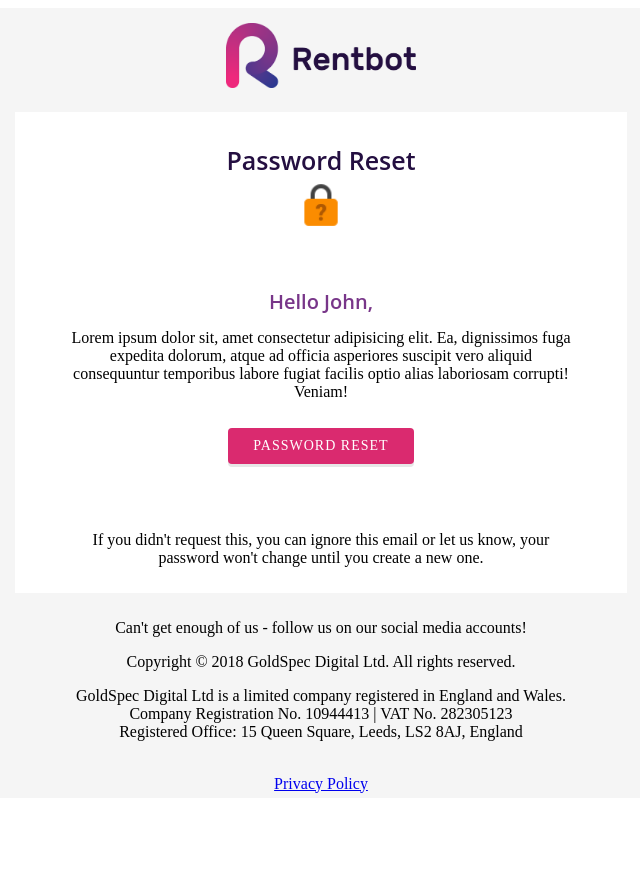
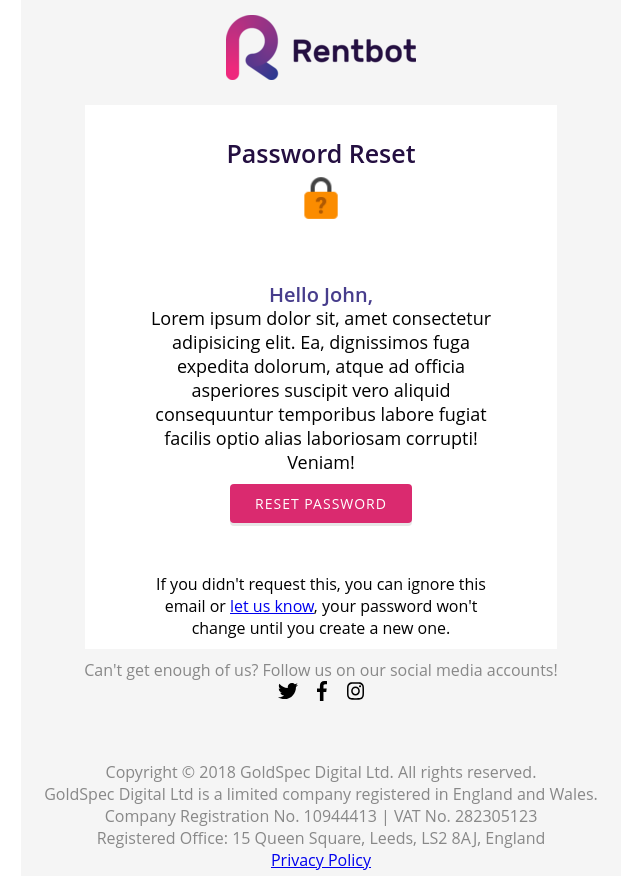
Before and after one commit to naomi-sharif/rentbot-email, a plain HTML site: page index.html in a window 1280 px wide. Shown: the whole page, without its empty margins (319-959 px from the left). Before the commit the page ends 806 px from the top, so only its background shows below. Drawn offline with Linux system fonts and the light colour scheme; files whose address does not match are found by name.

Commit message:
file path changed

```diff
--- a/index.html
+++ b/index.html
@@ -2,11 +2,19 @@
 <html xmlns="http://www.w3.org/1999/xhtml">
     <head>
         <meta http-equiv="Content-Type" content="text/html; charset=utf-8" />
+        <meta http-equiv="X-UA-Compatible" content="IE=edge" />
+        <!--<![endif]-->
+        <meta name="viewport" content="width=device-width, initial-scale=1.0">
         <title>Email template</title>
+        <!--[if (gte mso 9)|(IE)]>
+        <style type="text/css">
+            table {border-collapse: collapse;}
+        </style>
+        <![endif]-->
         <style type="text/css">
 
             /*////// RESET STYLES //////*/
-            body, #body-table, #body-cell,{Height: 100% !important; margin: 0; padding: 0; width: 100% !important;}
+            body, #body-table, #body-cell{height: 100% !important; margin: 0; padding: 0; width: 100% !important;}
             table{border-collapse:collapse;}
             img, a img{border: 0; outline: none; text-decoration: none;}
             h1, h2, h3, h4, h5, h6{padding: 0; margin: 0;}
@@ -22,52 +30,81 @@
             /*////// GENERAL STYLES //////*/
             h1, h2, h3{font-family: "Open Sans", Helvetica, Arial, sans-serif;}
             h1{color: rgb(36,15,65); font-size: 25px; font-weight: 600; line-height: 1.5; text-align: center;}
-            h2{color: rgb(120, 54, 137); font-size: 20px; font-weight: 600; line-height: 115%; text-align: center;}
+            h2{color: rgb(71, 61, 140); font-size: 20px; font-weight: 600; line-height: 115%; text-align: center;}
 
             /*////// SECTION SPECIFIC STYLES //////*/
-            .email-container{width: 70%; background-color: rgb(245, 245, 245);}
-            .email-content{width: 70%; background-color: rgb(255, 255, 255);}
-            .title-section{padding-top: 30px;}
-            .header-section{padding: 15px;}
-            .email-text{padding: 55px 55px 10px 55px;}
-            .email-sign-off{padding: 0px 55px 10px 55px;}
+            .email-container{width: 100%; height:"100%"; background-color: rgb(245, 245, 245); font-family: "Open Sans", Helvetica, Arial, sans-serif;}
+            .email-content{width: 80%; background-color: rgb(255, 255, 255); font-family: "Open Sans", Helvetica, Arial, sans-serif;}
+            .title-section{padding-top: 30px; font-family: "Open Sans", Helvetica, Arial, sans-serif;}
+            .header-section{padding: 15px; font-family: "Open Sans", Helvetica, Arial, sans-serif;}
+            .email-text{padding: 55px 55px 10px 55px; font-family: "Open Sans", Helvetica, Arial, sans-serif; font-size: 18px;}
+            .email-sign-off{padding: 0px 55px 10px 55px; font-family: "Open Sans", Helvetica, Arial, sans-serif;}
+            .footer-social-media{font-family: "Open Sans", Helvetica, Arial, sans-serif;}
+            .facebook{padding: 0px 0px 0px 15px;}
+            .instagram{padding: 0px 0px 0px 15px;}
+            .social-media{color: rgb(136, 136, 136);}
+            .copyright{color: rgb(136, 136, 136);}
+            .footer-social-media{padding-bottom: 50px;}
+            .webkit {max-width: 600px; margin: 0 auto;}
 
             /*////// BUTTON STYLES //////*/
             .button a{background-color: #DA2A6F; border-color: #DA216F; border-radius: 4px; text-align: center; padding: 10px 25px 10px 25px; box-shadow: 0 3px 0 rgb(231, 231, 231);}
-            .button a{text-decoration: none; text-transform: uppercase; color: #fff; font-size: 14px; letter-spacing: 1px; display: block;}
+            .button a{text-decoration: none; text-transform: uppercase; color: #ffffff; font-size: 14px; letter-spacing: 1px; display: block;}
             .button-container{padding: 0px 0px 50px 0px;}
 
+            /*////// MEDIA QUERIES //////*/
 
+            @media screen and (max-width: 600px) {
+                .email-content {
+                    min-width: 100%;
+                }
 
+                .email-text {
+                    padding: 55px 10px 10px 10px;
+                }
+
+                .email-sign-off {
+                    padding: 0px 10px 10px 10px;
+                }
+
+                .social-media {
+                    padding: 0px 10px 0px 10px;
+                }
+
+                .copyright {
+                    padding: 0px 10px 0px 10px;
+                }
+            }
 
         </style>
     </head>
 
-    <body>
-        <center>
-            <table id="body-table" border="0" cellpadding="0" cellspacing="0" height="100%" width="100%">
+    <body margin="0" padding="0">
+        <center class="wrapper" margin="0" padding="0">
+            <div class="webkit">
+            <table id="body-table" border="0" cellpadding="0" cellspacing="0" height="100%" width="100%" role="presentation">
                 <tr>
                     <td align="center" valign="top" id="body-cell">
 
                         <!-- // BEGIN EMAIL -->
-                        <table class="email-container" border="0" cellpadding="5px" cellspacing="0" width="80%">
+                        <table class="email-container" border="0" cellpadding="5px" cellspacing="0" width="80%" role="presentation">
 
                             <!-- // HEADER SECTION -->
                             <tr>
                                 <td class="header-section" align="center" valign="middle">
-                                    <img src="/Users/naomi/Desktop/rentbot-email/img/rentbot.png" alt="Rentbot Header Logo" height="65px">
+                                    <img src="img/rentbot-logo.png" alt="rentbot_logo" border="0" alt="Rentbot Header Logo" height="65px">
                                 </td>
                             </tr>
                             <!-- // HEADER SECTION END -->
 
                             <tr>
                                 <td>
-                                    <table class="email-content" border="0px" width="80%" align="center">
+                                    <table class="email-content" border="0px" width="80%" align="center" cellpadding="0" cellspacing="0" role="presentation">
 
                                         <!-- EMAIL TITLE SECTION START-->
                                         <tr>
-                                            <td class="title-section" align="center">
-                                                <h1>Password Reset</h1>
+                                            <td class="title-section" align="center" align="top">
+                                                <h1 style="margin:0; mso-line-height-rule:exactly;">Password Reset</h1>
                                                 <img src="/Users/naomi/Desktop/rentbot-email/img/icons8-forgot-password-48 (1).png" alt="Lock icon" height="50px">
                                             </td>
                                         </tr>
@@ -76,20 +113,20 @@
 
                                         <!-- // EMAIL TEXT START -->
                                         <tr>
-                                            <td class="email-text" align="center">
-                                                <h2>Hello John,</h2>
-                                                <p>Lorem ipsum dolor sit, amet consectetur adipisicing elit. Ea, dignissimos fuga expedita dolorum, atque ad officia asperiores suscipit vero aliquid consequuntur temporibus labore fugiat facilis optio alias laboriosam corrupti! Veniam!</p>
+                                            <td class="email-text" align="center" valign="top">
+                                                <h2 style="margin:0; mso-line-height-rule:exactly;">Hello John,</h2>
+                                                <p style="margin:0;">Lorem ipsum dolor sit, amet consectetur adipisicing elit. Ea, dignissimos fuga expedita dolorum, atque ad officia asperiores suscipit vero aliquid consequuntur temporibus labore fugiat facilis optio alias laboriosam corrupti! Veniam!</p>
                                             </td>
                                         </tr>
                                         <!-- // EMAIL TEXT END -->
 
                                         <!-- // EMAIL BUTTON START -->
                                         <tr>
-                                            <td class="button-container" align="center">
-                                                <table>
+                                            <td class="button-container" align="center" valign="top">
+                                                <table border="0" cellpadding="0" cellspacing="0" role="presentation">
                                                     <tr>
-                                                        <td class="button">
-                                                            <a href="#">Password Reset</a>
+                                                        <td class="button" align="center" valign="top">
+                                                            <a href="#">Reset Password</a>
                                                         </td>
                                                     </tr>
                                                 </table>
@@ -100,8 +137,8 @@
 
                                         <!-- // EMAIL SIGN OFF START -->
                                         <tr>
-                                            <td class="email-sign-off" align="center">
-                                                <p>If you didn't request this, you can ignore this email or let us know, your password won't change until you create a new one.</p>
+                                            <td class="email-sign-off" align="center" valign="top">
+                                                <p style="margin:0;">If you didn't request this, you can ignore this email or <a class="mail-link" href="mailto:someone@example.com?Subject=Email%20incorrectly%20received" target="_top">let us know</a>, your password won't change until you create a new one.</p>
                                             </td>
                                         </tr>
                                         <!-- // EMAIL SIGN OFF END -->
@@ -112,22 +149,31 @@
                             </tr>
 
                             <tr>
-                                <td class="footer" align="center">
-                                    <p>Can't get enough of us - follow us on our social media accounts!</p>
-                                    <p>Copyright © 2018 GoldSpec Digital Ltd. All rights reserved.</p>
-                                    <p>GoldSpec Digital Ltd is a limited company registered in England and Wales.<br />
+                                <td class="footer-social-media" align="center" valign="top">
+                                    <p style="margin:0;" class="social-media">Can't get enough of us? Follow us on our social media accounts!</p>
+                                    <img class="twiiter" src="/Users/naomi/Desktop/rentbot-email/img/twitter-brands.svg" alt="" height="20px">
+                                    <img class="facebook" src="/Users/naomi/Desktop/rentbot-email/img/facebook-f-brands.svg" alt="" height="20px">
+                                    <img class="instagram" src="/Users/naomi/Desktop/rentbot-email/img/instagram-brands.svg" alt="" height="20px">
+                                </td>
+                            </tr>
+
+                            <tr>
+                                <td class="copyright" align="center" valign=top"">
+                                    <p style="margin:0;">Copyright © 2018 GoldSpec Digital Ltd. All rights reserved.</p>
+                                    <p style="margin:0;">GoldSpec Digital Ltd is a limited company registered in England and Wales.<br />
                                         Company Registration No. 10944413 | VAT No. 282305123<br />
-                                        Registered Office: 15 Queen Square, Leeds, LS2 8AJ, England</p><br />
+                                        Registered Office: 15 Queen Square, Leeds, LS2 8AJ, England
+                                    </p>
                                     <a href="#">Privacy Policy</a>
                                 </td>
-
                             </tr>
 
                         </table> <!-- EMAIL-CONTAINER END-->
 
                     </td> <!-- BODY-CELL END-->
                 </tr>
-
             </table> <!-- BODY-TABLE END-->
+            </div>
         </center>
     </body>
+</html>
```
Also changed, not shown: img/facebook-f-brands.svg (added), img/instagram-brands.svg (added), img/linkedin-in-brands.svg (added), img/rentbot-logo.png (added), img/twitter-brands.svg (added).
